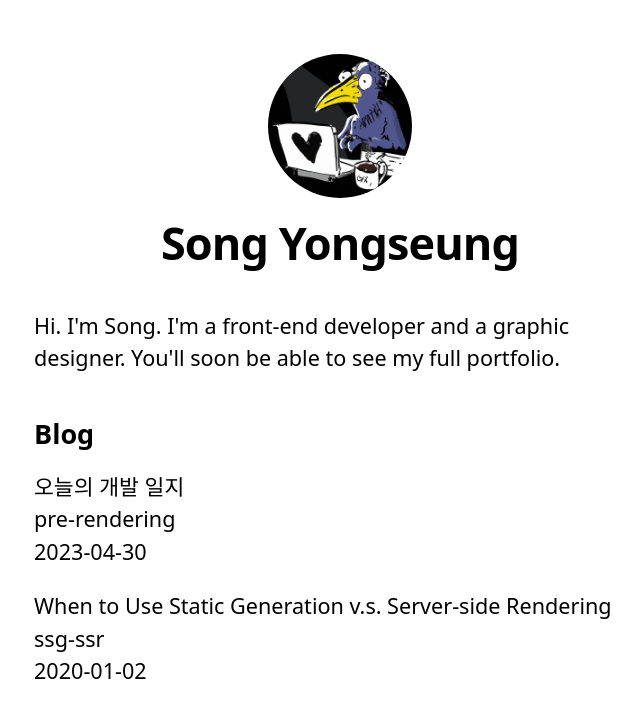
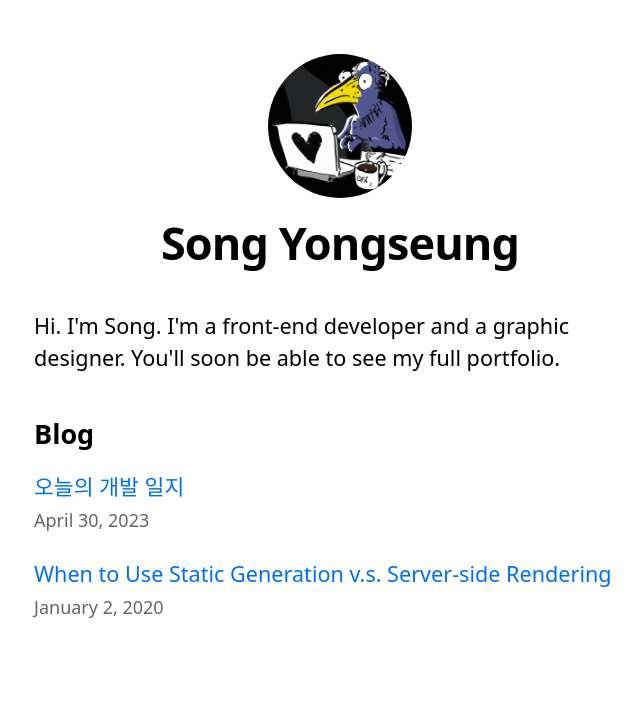
Before and after one commit to yongseung-song/my-first-Nextjs-blog, a Next.js app: page / in a window 1280 px wide. Shown: the top 718 px of the page, without its empty margins (300-941 px from the left). Built offline with nearby package versions, Linux system fonts and the light colour scheme.

Commit message:
ready to deploy

```diff
--- /dev/null
+++ b/components/date.js
@@ -0,0 +1,6 @@
+import { parseISO, format } from "date-fns";
+
+export default function Date({ dateString }) {
+  const date = parseISO(dateString);
+  return <time dateTime={dateString}>{format(date, "LLLL d, yyyy")}</time>;
+}
--- a/lib/posts.js
+++ b/lib/posts.js
@@ -1,12 +1,16 @@
 import fs from "fs";
 import path from "path";
 import matter from "gray-matter";
+import { remark } from "remark";
+import html from "remark-html";
 
 const postsDirectory = path.join(process.cwd(), "posts");
 
 export function getSortedPostsData() {
   // Get file names under /posts
-  const fileNames = fs.readdirSync(postsDirectory);
+  const fileNames = fs
+    .readdirSync(postsDirectory)
+    .filter((file) => file !== ".DS_Store");
   const allPostsData = fileNames.map((fileName) => {
     // Remove ".md" from file name to get id
     const id = fileName.replace(/\.md$/, "");
@@ -17,6 +21,7 @@
 
     // Use gray-matter to parse the post metadata section
     const matterResult = matter(fileContents);
+    // console.log("Date from matterResult:", matterResult.data.date); // Add this line
 
     // Combine the data with the id
     return {
@@ -36,7 +41,7 @@
 
 export function getAllPostIds() {
   const fileNames = fs.readdirSync(postsDirectory);
-
+  // console.log(fileNames);
   return fileNames.map((fileName) => {
     return {
       params: {
@@ -46,14 +51,23 @@
   });
 }
 
-export function getPostData(id) {
+export async function getPostData(id) {
   const fullPath = path.join(postsDirectory, `${id}.md`);
   const fileContents = fs.readFileSync(fullPath, "utf8");
 
+  // gray-matter 로 게시물의 메타데이터를 파싱한다
   const matterResult = matter(fileContents);
 
+  // remark 를 이용해 마크다운을 HTML 문자열로 바꾼다
+  const processedContent = await remark()
+    .use(html)
+    .process(matterResult.content);
+  const contentHtml = processedContent.toString();
+
+  // id, 메타데이터와 contentHTML을 묶어서 리턴한다
   return {
     id,
+    contentHtml,
     ...matterResult.data,
   };
 }
--- a/package.json
+++ b/package.json
@@ -6,9 +6,12 @@
     "start": "next start"
   },
   "dependencies": {
+    "date-fns": "^2.30.0",
     "gray-matter": "^4.0.3",
     "next": "latest",
     "react": "18.2.0",
-    "react-dom": "18.2.0"
+    "react-dom": "18.2.0",
+    "remark": "^14.0.2",
+    "remark-html": "^15.0.2"
   }
 }
--- a/pages/index.js
+++ b/pages/index.js
@@ -1,4 +1,6 @@
 import Head from "next/head";
+import Link from "next/link";
+import Date from "../components/date";
 import Layout, { siteTitle } from "../components/layout";
 import utilStyles from "../styles/utils.module.css";
 import { getSortedPostsData } from "../lib/posts";
@@ -29,11 +31,12 @@
         <ul className={utilStyles.list}>
           {allPostsData.map(({ id, date, title }) => (
             <li className={utilStyles.listItem} key={id}>
-              {title}
+              <Link href={`/posts/${id}`}>{title}</Link>
               <br />
-              {id}
-              <br />
-              {date}
+              <small className={utilStyles.lightText}>
+                {/* {console.log("Date in index.js:", date)}  */}
+                <Date dateString={date} />
+              </small>
             </li>
           ))}
         </ul>
```
Also changed, not shown: pages/posts/[id].js (+18 -3 lines), 1 other file (tests, documents, lock files or other folders).
